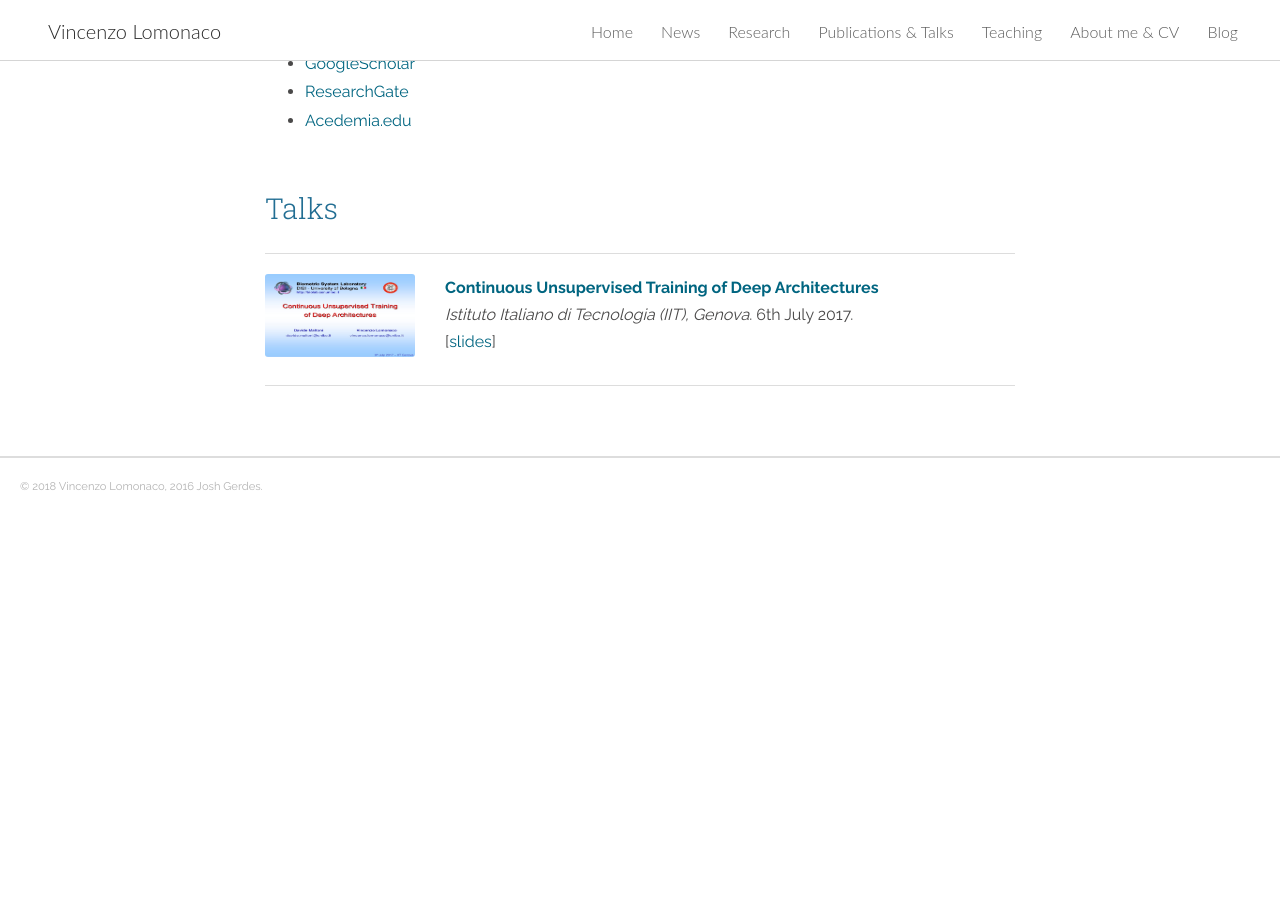
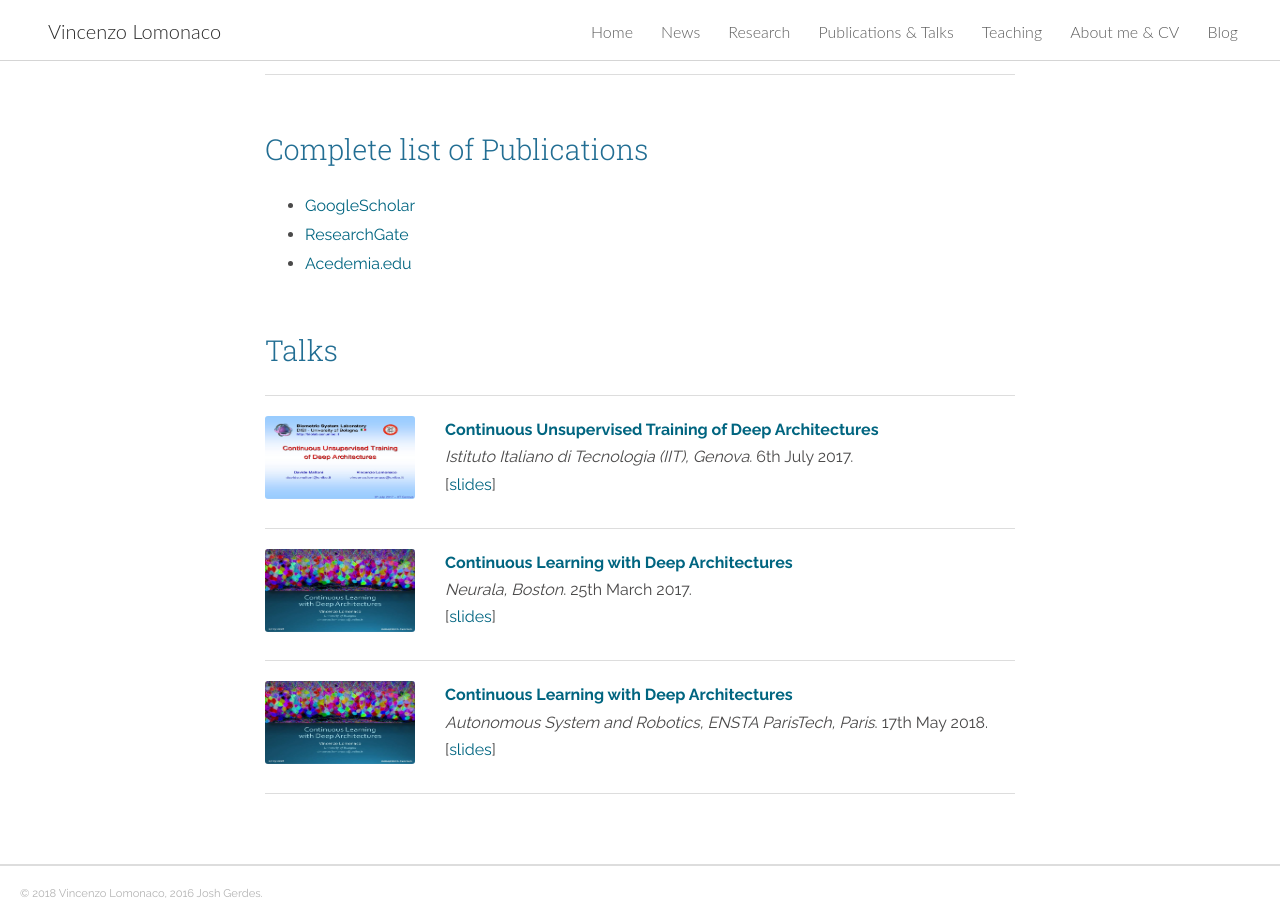
Before and after one commit to vlomonaco/website, a Jekyll site: the page built from publications_and_talks.md, in a window 1280 px wide and 900 px high, scrolled down 1630 px. Built offline with Jekyll 4.4.1, drawn with Linux system fonts in a browser that asks for light colours; nearby versions of some CDN libraries; before the commit the page ends 2123 px from its top, so only the background shows below that; some of the changed text lies outside the part shown.

Commit message:
main update after a while...

```diff
--- a/publications_and_talks.md
+++ b/publications_and_talks.md
@@ -12,8 +12,13 @@
 
 <hr style="margin-top:30px;margin-bottom:30px;width:100%">
 
+Maltoni Davide and Lomonaco Vincenzo. **[Continuous Learning in Single-Incremental-Task Scenarios][core50-arxiv]**. Submitted to *Neural Networks*, Elsevier. <br>
+\[&nbsp;[arXiv pre-print](https://arxiv.org/abs/1806.08568) \]<br>
+
+<hr style="margin-top:30px;margin-bottom:30px;width:100%">
+
 Lomonaco Vincenzo and Maltoni Davide. **[CORe50: a New Dataset and Benchmark for Continuous Object Recongition][core50-arxiv]**. 1st Annual Conference on Robot Learning, 2017. <br>
-\[&nbsp; [article][corl2017] | [arXiv extended version][semi-sup-tech] | [poster][corl2017-poster] | [video-presentation][core50-video] \]<br>
+\[&nbsp;[article][corl2017] | [arXiv extended version][semi-sup-tech] | [poster][corl2017-poster] | [video-presentation][core50-video] \]<br>
 
 <hr style="margin-top:30px;margin-bottom:30px;width:100%">
 
@@ -68,6 +73,30 @@
 
 <hr style="margin-top:30px;margin-bottom:20px;width:100%">
 
+<div>
+	<img src ='/{{ site.baseurl }}images/cl_ensta.jpg' style="width:150px;height:83px; float:left;margin-right:30px"/>
+	<p>
+		<strong><a href="https://www.slideshare.net/VincenzoLomonaco/continuous-learning-with-deep-architectures">Continuous Learning with Deep Architectures</a></strong><br>
+		<em>Neurala, Boston</em>.
+		25th March 2017.<br>
+		[<a href="https://www.slideshare.net/VincenzoLomonaco/continuous-learning-with-deep-architectures">slides</a>]
+	</p>
+</div>
+
+<hr style="margin-top:30px;margin-bottom:20px;width:100%">
+
+<div>
+	<img src ='/{{ site.baseurl }}images/cl_ensta.jpg' style="width:150px;height:83px; float:left;margin-right:30px"/>
+	<p>
+		<strong><a href="https://www.slideshare.net/VincenzoLomonaco/continuous-learning-with-deep-architectures">Continuous Learning with Deep Architectures</a></strong><br>
+		<em>Autonomous System and Robotics, ENSTA ParisTech, Paris</em>.
+		17th May 2018.<br>
+		[<a href="https://www.slideshare.net/VincenzoLomonaco/continuous-learning-with-deep-architectures">slides</a>]
+	</p>
+</div>
+
+<hr style="margin-top:30px;margin-bottom:20px;width:100%">
+
 [core50-arxiv]: https://arxiv.org/abs/1705.03550
 [schol]: http://scholar.google.it/citations?user=rQLINtQAAAAJ&hl=it
 [resgate]: https://www.researchgate.net/profile/Vincenzo_Lomonaco
```
Also changed, not shown: news.md (+5 -1 lines), teaching.md (+2 -2 lines), images/cl_ensta.jpg (added), 1 other file.
